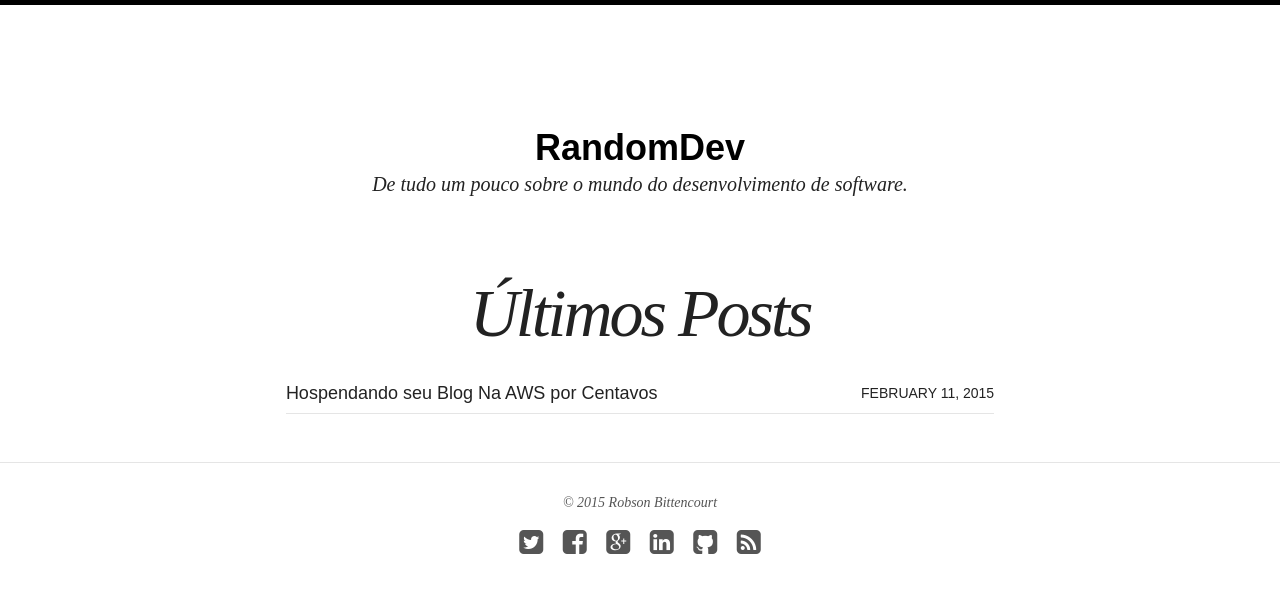
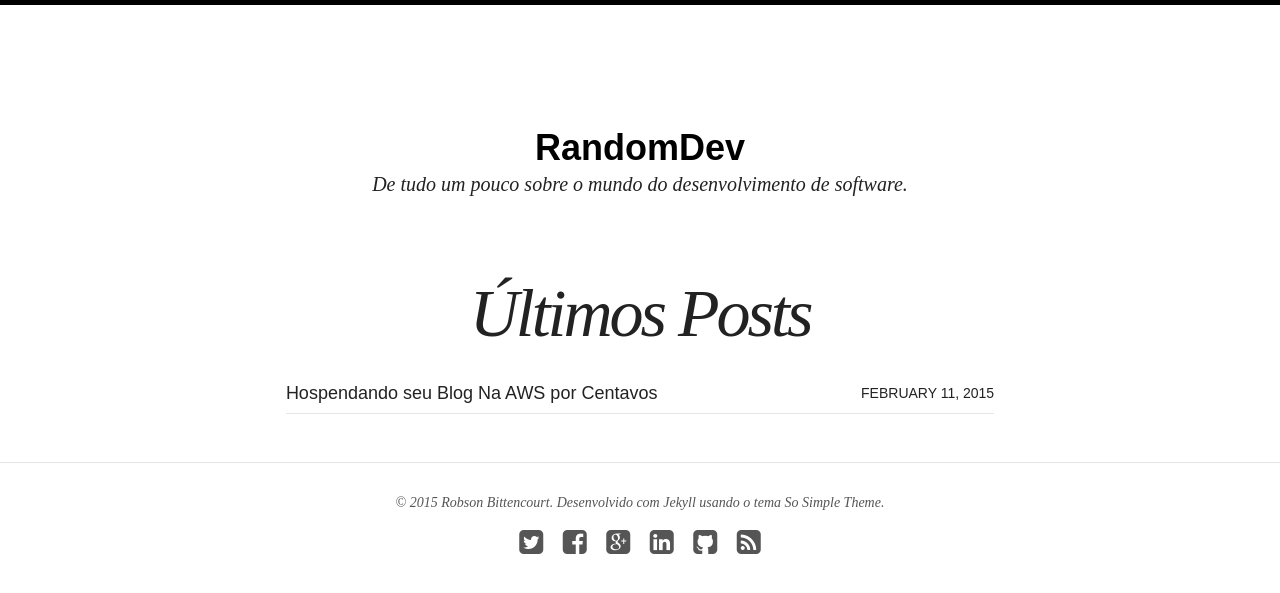
Before and after one commit to robsonbittencourt/rbittencourt.com, a Jekyll site: the page built from index.html, in a window 1280 px wide. Shown: the top 593 px of the page. Built offline with Jekyll 4.4.1, drawn with Linux system fonts in a browser that asks for light colours; nearby versions of some CDN libraries; comment, search, counter and statistics services are not loaded.

Commit message:
Adicionando créditos no rodapé

```diff
--- a/_includes/footer.html
+++ b/_includes/footer.html
@@ -1,4 +1,4 @@
-<span>&copy; {{ site.time | date: '%Y' }} {{ site.owner.name }}</span>
+<span>&copy; {{ site.time | date: '%Y' }} {{ site.owner.name }}. Desenvolvido com Jekyll usando o tema So Simple Theme.</span>
 <div class="social-icons">
 	{% if site.owner.twitter %}<a href="http://twitter.com/{{ site.owner.twitter }}" title="{{ site.owner.name}} no Twitter" target="_blank"><i class="fa fa-twitter-square fa-2x"></i></a>{% endif %}
 	{% if site.owner.facebook %}<a href="http://facebook.com/{{ site.owner.facebook }}" title="{{ site.owner.name}} no Facebook" target="_blank"><i class="fa fa-facebook-square fa-2x"></i></a>{% endif %}
```
